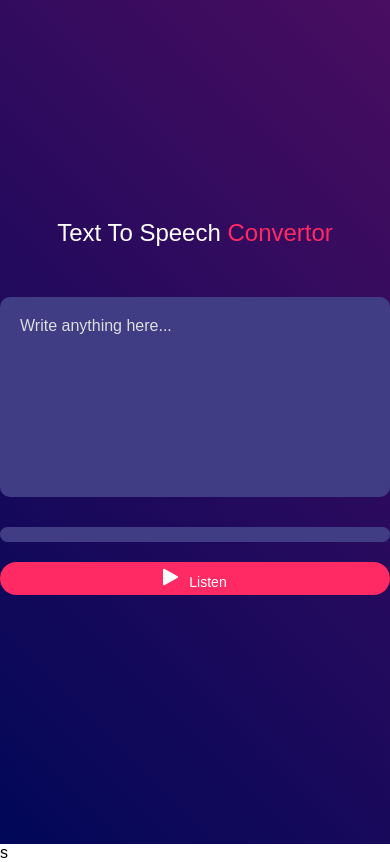
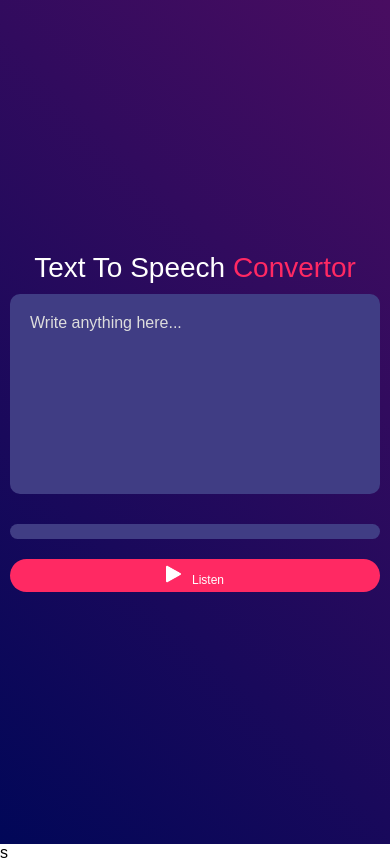
Before and after one commit to rabumaabraham/Text-To-Speech-Convertor-Using-HTML-CSS-JavaScript, a plain HTML site: page index.html in a window 390 px wide. Drawn offline with Linux system fonts and the light colour scheme.

Commit message:
modified css

```diff
--- a/style.css
+++ b/style.css
@@ -15,13 +15,13 @@
     flex-direction: column;
     color: white;
     align-items: center;
+    padding: 20px; /* Add some padding */
 }
 
 .hero h1 {
     font-size: 45px;
     font-weight: 500;
-    margin-top: -50px;
-    margin-bottom: 50px;
+    margin: 0 0 20px; /* Adjust margin */
 }
 
 .hero h1 span {
@@ -29,8 +29,8 @@
 }
 
 textarea {
-    width: 100%; /* Make textarea full width */
-    max-width: 600px; /* Set a max-width for larger screens */
+    width: 100%;
+    max-width: 600px;
     height: 250px;
     background: #403d84;
     color: #fff;
@@ -49,8 +49,8 @@ textarea::placeholder {
 }
 
 .row {
-    width: 100%; /* Make row full width */
-    max-width: 600px; /* Set a max-width for larger screens */
+    width: 100%;
+    max-width: 600px;
     display: flex;
     align-items: center;
     gap: 20px;
@@ -93,12 +93,13 @@ select {
 /* Media Queries for Responsiveness */
 @media (max-width: 768px) {
     .hero h1 {
-        font-size: 32px; /* Reduce font size for smaller screens */
-        margin-top: -30px; /* Adjust margin */
+        font-size: 36px; /* Adjust font size for medium screens */
+        margin-bottom: 10px; /* Reduce margin for a more compact look */
     }
 
     textarea {
-        height: 200px; /* Reduce height for smaller screens */
+        height: 200px; /* Adjust height for smaller screens */
+        font-size: 14px; /* Reduce font size for textarea */
     }
 
     button {
@@ -118,18 +119,23 @@ select {
 
 @media (max-width: 480px) {
     .hero h1 {
-        font-size: 24px; /* Further reduce font size for very small screens */
+        font-size: 28px; /* Further reduce font size for very small screens */
     }
 
     textarea {
-        font-size: 14px; /* Smaller font size in textarea */
+        font-size: 12px; /* Smaller font size in textarea */
     }
 
     button {
         padding: 6px 15px; /* Adjust padding for very small screens */
+        font-size: 12px; /* Further reduce button font size */
     }
 
     select {
         height: 35px; /* Further adjust height for select dropdown */
     }
+
+    .hero {
+        padding: 10px; /* Reduce padding for very small screens */
+    }
 }
```
